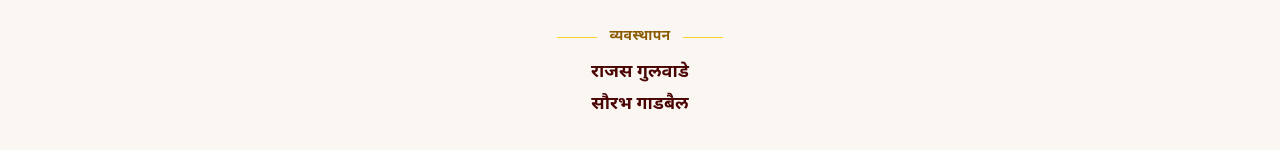
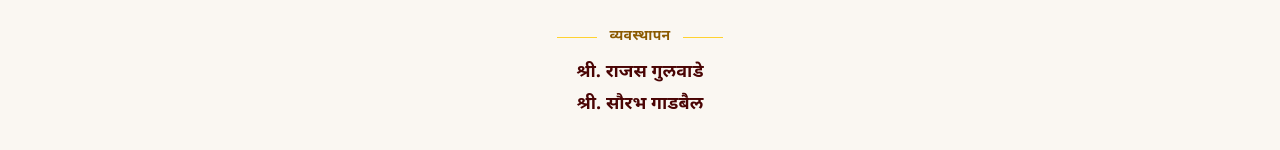
Before and after one commit to BIZONANCE/mptm.org, a Next.js app: page /management in a window 1280 px wide. Shown: the part 489-639 px from the top of the page. Built offline with nearby package versions, Linux system fonts and the light colour scheme; no server answers; a web font is replaced by a local one.

Commit message:
Update management page

```diff
--- a/src/app/management/page.tsx
+++ b/src/app/management/page.tsx
@@ -457,8 +457,8 @@ export default function ManagementPage() {
               </div>
 
               <div className="space-y-1 text-base sm:text-lg font-bold text-[#4A0404]">
-                <p>राजस गुलवाडे</p>
-                <p>सौरभ गाडबैल</p>
+                <p>श्री. राजस गुलवाडे</p>
+                <p>श्री. सौरभ गाडबैल</p>
               </div>
             </div>
 
```
